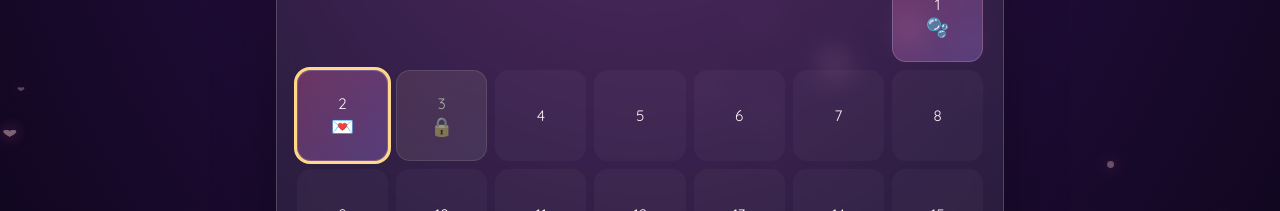
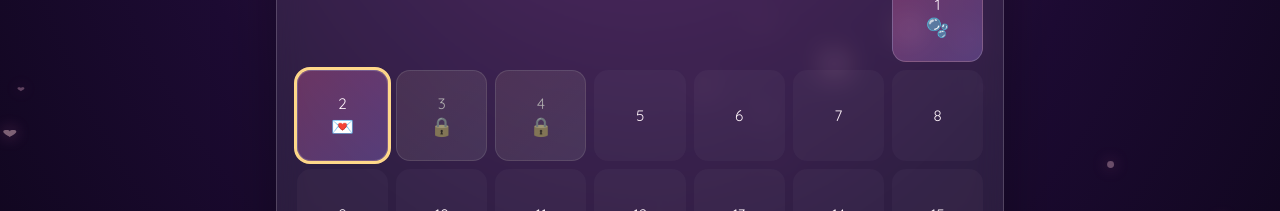
Before and after one commit to juanLozano-2004/para-isabella, a React (Vite) app: page / in a window 1280 px wide. Shown: the part 324-535 px from the top of the page. Built offline with nearby package versions, Linux system fonts and the light colour scheme.

Commit message:
3 de noviembre

```diff
--- a/src/data/sorpresas.js
+++ b/src/data/sorpresas.js
@@ -68,5 +68,12 @@ export const sorpresas = [
     titulo: 'Descubre un pedazo de nuestra historia mi amor',
     mensaje: 'Desde el primer día que nos conocimos, supe que había algo especial entre nosotros. Cada momento contigo es un tesoro que guardo en mi corazón. Gracias por ser mi compañera de vida y por hacerme sentir amado cada día.',
     extra: { premio: '🎟️ Una vida juntos ❤️' }
-  }
+  },
+  {
+    fecha: '2026-11-04',
+    tipo: 'memoria',
+    titulo: 'Debes de jugar mi amor para desbloquear el mnensaje secreto que te tengo preparado',
+    mensaje: 'Gracias por dedicar un tiempo de tu vida a mi vida, gracias por cada momento que hemos compartido, gracias por ser mi compañera, mi amiga y mi amor eterno. Te amo con todo mi corazón y siempre lo haré.',
+    extra: { emojis: ['💖', '🌹', '🌙', '🦋', '🍓', '✨'] }
+  },
 ]
```
